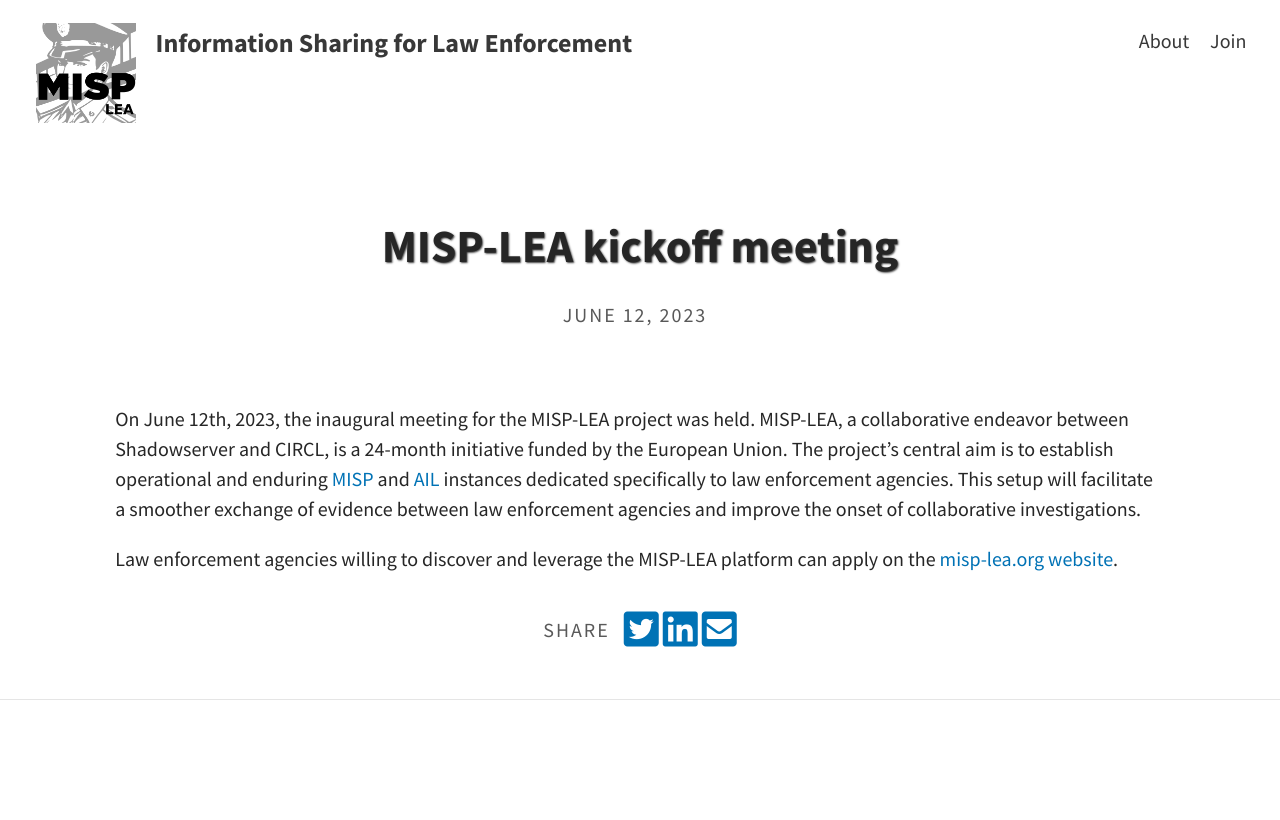
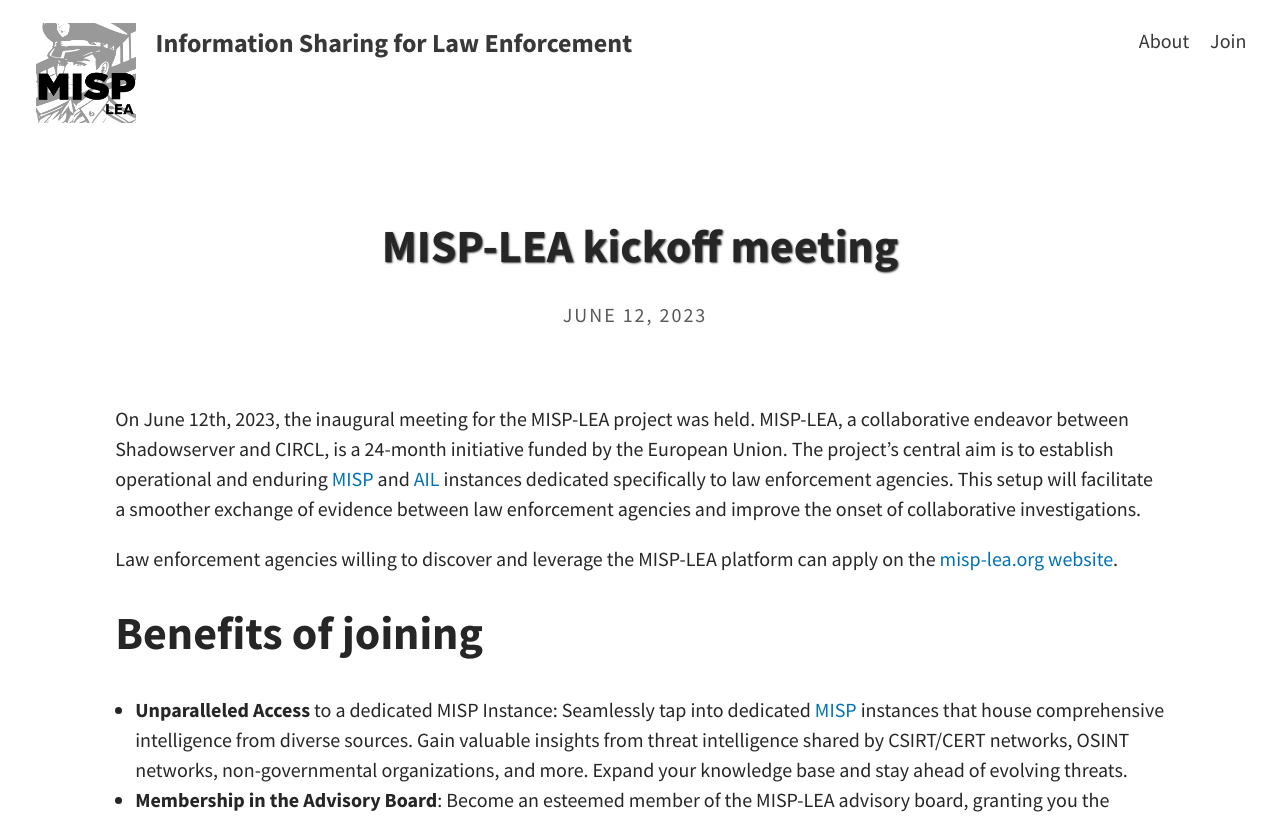
Before and after one commit to neolea/misp-lea-website, a Jekyll site: the page built from _posts/2023-06-12-Kickoff-Meeting.md, in a window 1280 px wide and 1400 px high. Shown: the top 820 px of the window. Built offline with Jekyll 4.4.1, drawn with Linux system fonts in a browser that asks for light colours; a script that is not in the unit is left out; some of the changed text lies outside the part shown.

Commit message:
chg: [misp-lea] config

```diff
--- a/_config.yml
+++ b/_config.yml
@@ -10,7 +10,7 @@ favicon: assets/favicon.ico                             # Icon displayed in the
 
 # Header and footer text
 header_text: "Empowering Law Enforcement Agencies with MISP: Enhancing Information Sharing and Investigation"# Change Blog header text
-header_feature_image: assets/img/header/triangular.jpeg
+header_feature_image: assets/img/header/obs.jpg
 header_feature_image_responsive: true
 footer_text: >
   Copyright 2023 - CIRCL Computer Incident Response Center Luxembourg <br/>
--- a/_posts/2023-06-12-Kickoff-Meeting.md
+++ b/_posts/2023-06-12-Kickoff-Meeting.md
@@ -8,3 +8,15 @@ categories: news
 On June 12th, 2023, the inaugural meeting for the MISP-LEA project was held. MISP-LEA, a collaborative endeavor between Shadowserver and CIRCL, is a 24-month initiative funded by the European Union. The project's central aim is to establish operational and enduring [MISP](https://www.misp-project.org/) and [AIL](https://www.ail-project.org/) instances dedicated specifically to law enforcement agencies. This setup will facilitate a smoother exchange of evidence between law enforcement agencies and improve the onset of collaborative investigations.
 
 Law enforcement agencies willing to discover and leverage the MISP-LEA platform can apply on the [misp-lea.org website](/join).
+
+# Benefits of joining
+
+- **Unparalleled Access** to a dedicated MISP Instance: Seamlessly tap into dedicated [MISP](https://www.misp-project.org/) instances that house comprehensive intelligence from diverse sources. Gain valuable insights from threat intelligence shared by CSIRT/CERT networks, OSINT networks, non-governmental organizations, and more. Expand your knowledge base and stay ahead of evolving threats.
+
+- **Membership in the Advisory Board**: Become an esteemed member of the MISP-LEA advisory board, granting you the opportunity to actively contribute to the community's growth and direction. Share your expertise, exchange best practices, and shape the future of information sharing in law enforcement. Collaborate with like-minded professionals and forge valuable connections.
+
+- **Specialized Training Sessions**: Enhance your skills in intelligence analysis and information sharing through exclusive training sessions. Led by experienced professionals from CIRCL and Shadowserver, these training programs provide invaluable insights, tools, and techniques to sharpen your investigative abilities. Stay at the forefront of the field and leverage cutting-edge methodologies.
+
+- **Privileged Access to [AIL Project](https://www.ail-project.org/) Streams**: Gain privileged access to the AIL project streams, empowering you with deep visibility into unindexed content, including Tor hidden services. Unlock hidden insights and discover crucial intelligence that can be instrumental in your investigations. Leverage this unique advantage to uncover previously undisclosed information and stay one step ahead of cybercriminals.
+
+By joining MISP-LEA, you open the door to a world of unparalleled resources, collaboration, training, and intelligence. Maximize your agency's potential and actively contribute to the global fight against cybercrime.
```
Also changed, not shown: pages/about.md (+2 -0 lines), pages/join.md (+12 -0 lines), assets/img/pexels/travel.jpeg.
